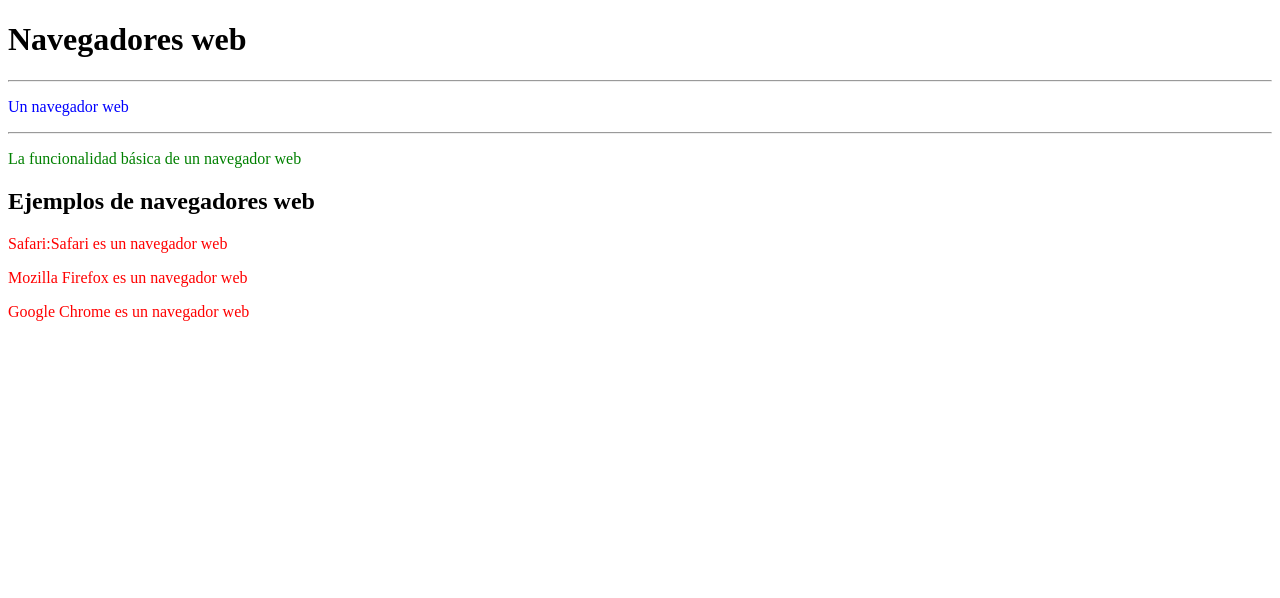
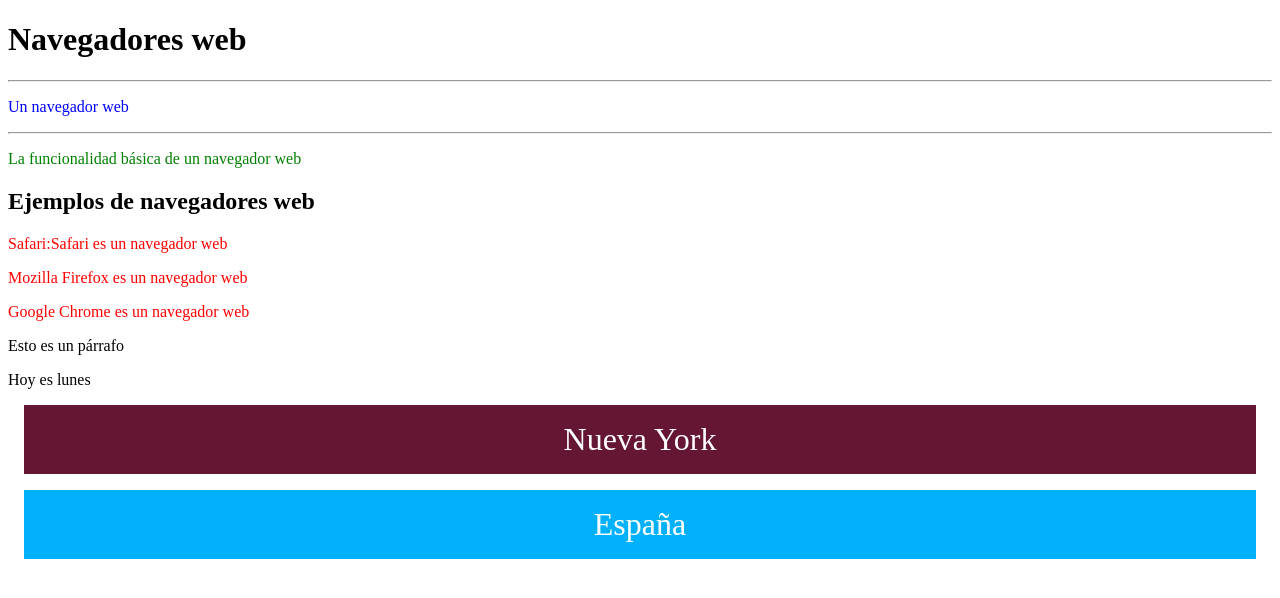
Before and after one commit to Monicaben/prueba-atributos, a plain HTML site: page index.html in a window 1280 px wide. Drawn offline with Linux system fonts and the light colour scheme.

Commit message:
cambios 1

```diff
--- a/index.html
+++ b/index.html
@@ -16,5 +16,14 @@
     <p class="web">Safari:Safari es un navegador web</p>
     <p class="web">Mozilla Firefox es un navegador web</p>
     <p class="web">Google Chrome es un navegador web</p>
+
+    <al señalar el parrafo aparece recuadro con esto es un tip>
+    <p title="Esto es un tip">Esto es un párrafo</p>
+    <p title="buenos días">Hoy es lunes</p>
+
+
+
+    <p id="pokemon">Nueva York</p>
+    <p class="pokemon">España</p>
 </body>
 </html>
--- a/style.css
+++ b/style.css
@@ -1,3 +1,21 @@
 p.navegador {color: blue;}
 p.funcionalidad {color: green;}
 p.web {color: red;}
+
+p.pokemon {
+    background: #02B1FC;
+    margin: 1rem;
+    padding: 1rem;
+    text-align: center;
+    color: white;
+    font-size: 2rem;
+  }
+
+  #pokemon {
+    background:#641634;
+    margin: 1rem;
+    padding: 1rem;
+    text-align: center;
+    color: white;
+    font-size: 2rem;
+  }
```
